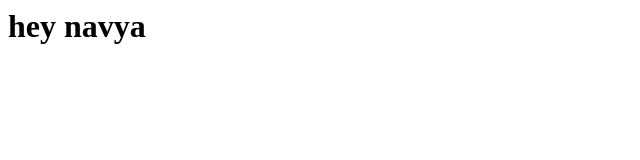
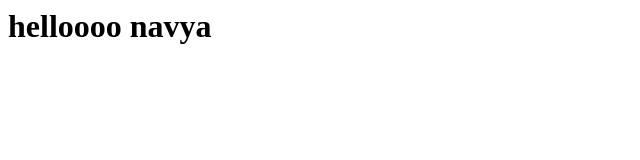
Before and after one commit to kanukuntla-navya/prabhas, a plain HTML site: page index.html in a window 1280 px wide. Shown: the whole page, without its empty margins (0-640 px from the left). Drawn offline with Linux system fonts and the light colour scheme.

Commit message:
Update index.html

```diff
--- a/index.html
+++ b/index.html
@@ -1,3 +1,3 @@
 <html>
-<h1>hey navya</h1>
+<h1>helloooo navya</h1>
 </html>
```
